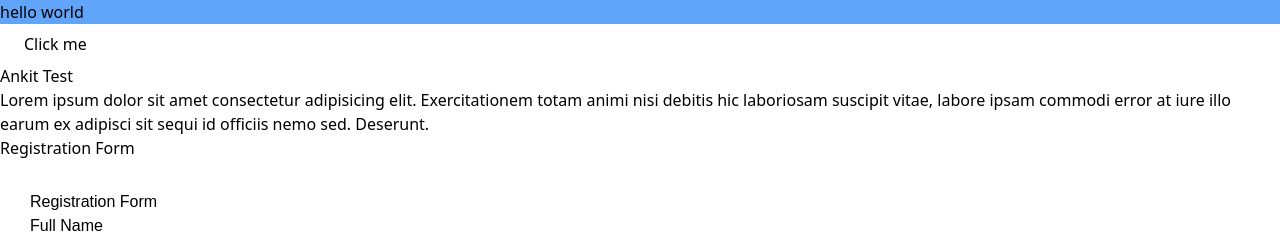
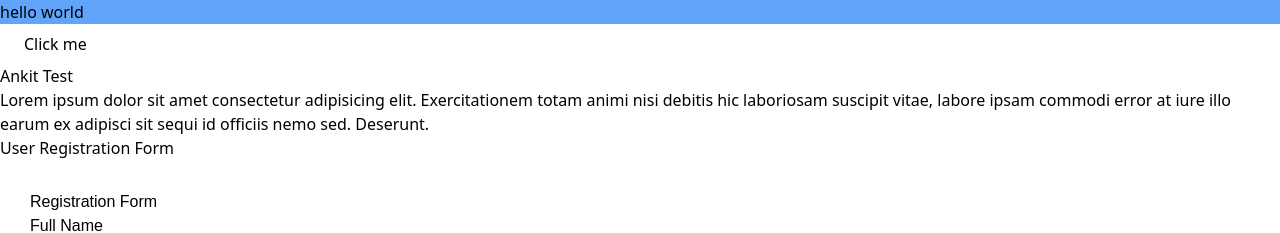
Before and after one commit to NeerajLodhi56/E-Commerce-Mean-stack, an Angular app in the folder webapp/: page / in a window 1280 px wide. Shown: the top 233 px of the page. Built offline with nearby package versions, Linux system fonts and the light colour scheme.

Commit message:
E1101 header change

```diff
--- a/webapp/src/app/user/user.html
+++ b/webapp/src/app/user/user.html
@@ -1,4 +1,4 @@
-<h2> Registration Form</h2>
+<h2> User Registration Form</h2>
 
 <!DOCTYPE html>
 <html>
```
